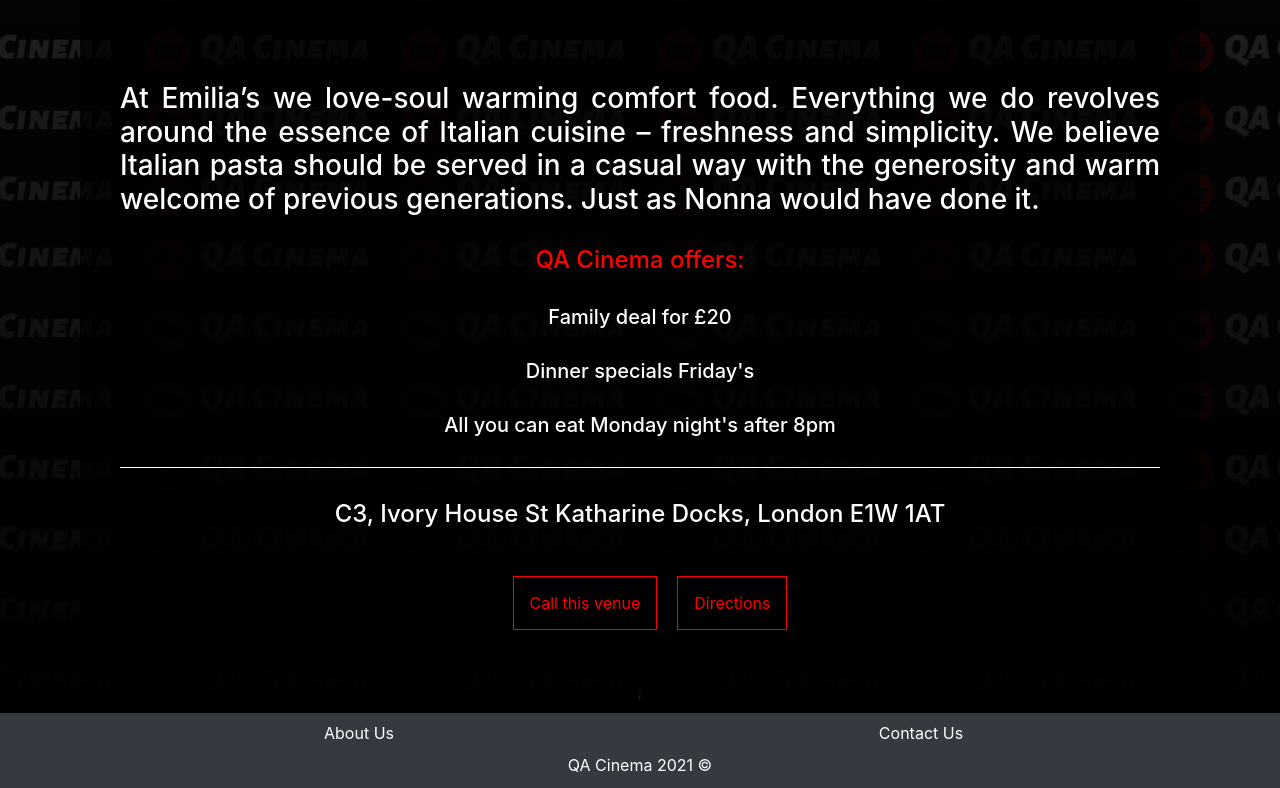
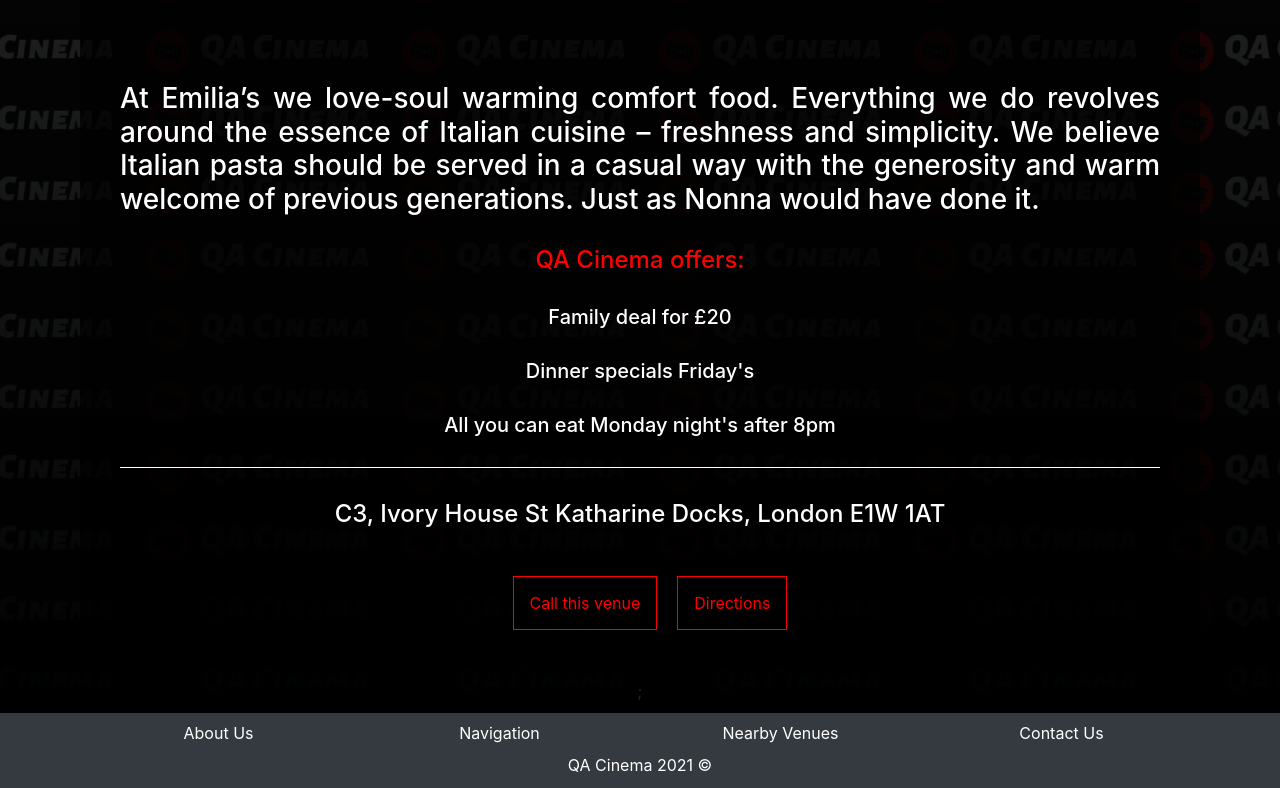
Before and after one commit to QA-AKAM/QACinema-Project, a React (Create React App) app in the folder frontend/: page /Nearby in a window 1280 px wide. Shown: the part 3903-4691 px from the top of the page. Built offline with nearby package versions, Linux system fonts and the light colour scheme.

Commit message:
KD: Added routes to navigation and nearby venues in footer.

```diff
--- a/frontend/src/Components/Footer/Footer.jsx
+++ b/frontend/src/Components/Footer/Footer.jsx
@@ -8,6 +8,16 @@ const Footer = () => {
                     <div class='col-sm'>
                         <a href='/About'>
                             <p1> About Us </p1>
+                        </a>
+                    </div>
+                    <div class='col-sm'>
+                        <a href='/Directions'>
+                            <p1> Navigation </p1>
+                        </a>
+                    </div>
+                    <div class='col-sm'>
+                        <a href='/NearbyVenue'>
+                            <p1> Nearby Venues </p1>
                         </a>
                     </div>
                     <div class='col-sm'>
```
